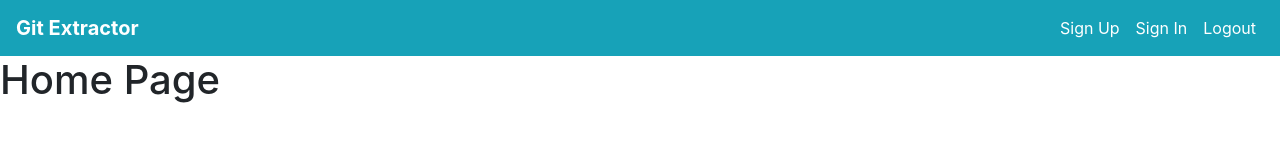
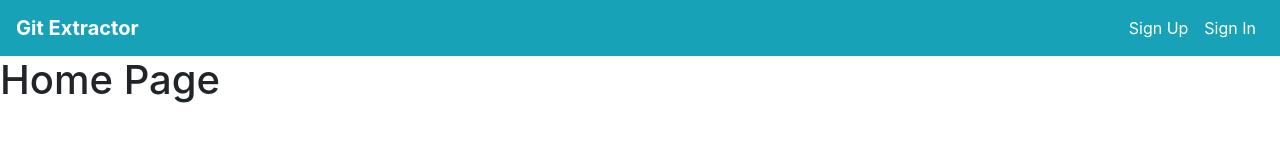
Before and after one commit to AbTorres9/React-Github-API, a React (Create React App) app: page / in a window 1280 px wide. Shown: the top 160 px of the page. Built offline with nearby package versions, Linux system fonts and the light colour scheme.

Commit message:
conditional rendering in navbar

```diff
--- a/src/layout/Header.jsx
+++ b/src/layout/Header.jsx
@@ -15,6 +15,12 @@ import { Link } from "react-router-dom";
 import { UserContext } from "../context/UserContext";
 
 const Header = () => {
+  const context = useContext(UserContext);
+
+  //NAVBAR TOGGLER FUNCTIONING
+  const [isOpen, setIsOpen] = useState(false);
+  const toggle = () => setIsOpen(!isOpen);
+
   return (
     <>
       <Navbar color="info" light expand="md">
@@ -23,18 +29,32 @@ const Header = () => {
             <strong>Git Extractor</strong>
           </Link>
         </NavbarBrand>
-        <NavbarToggler />
-        <Collapse navbar>
+        <NavbarText className="text-white">
+          {context.user?.email ? context.user.email : ""}
+        </NavbarText>
+        <NavbarToggler onClick={toggle} />
+        <Collapse isOpen={isOpen} navbar>
           <Nav className="ml-auto" navbar>
-            <NavItem>
-              <NavLink className="text-white">Sign Up</NavLink>
-            </NavItem>
-            <NavItem>
-              <NavLink className="text-white">Sign In</NavLink>
-            </NavItem>
-            <NavItem>
-              <NavLink className="text-white">Logout</NavLink>
-            </NavItem>
+            {context.user ? (
+              <NavItem>
+                <NavLink tag={Link} to="/" className="text-white">
+                  Logout
+                </NavLink>
+              </NavItem>
+            ) : (
+              <>
+                <NavItem>
+                  <NavLink tag={Link} to="/" className="text-white">
+                    Sign Up
+                  </NavLink>
+                </NavItem>
+                <NavItem>
+                  <NavLink tag={Link} to="/" className="text-white">
+                    Sign In
+                  </NavLink>
+                </NavItem>
+              </>
+            )}
           </Nav>
         </Collapse>
       </Navbar>
```
